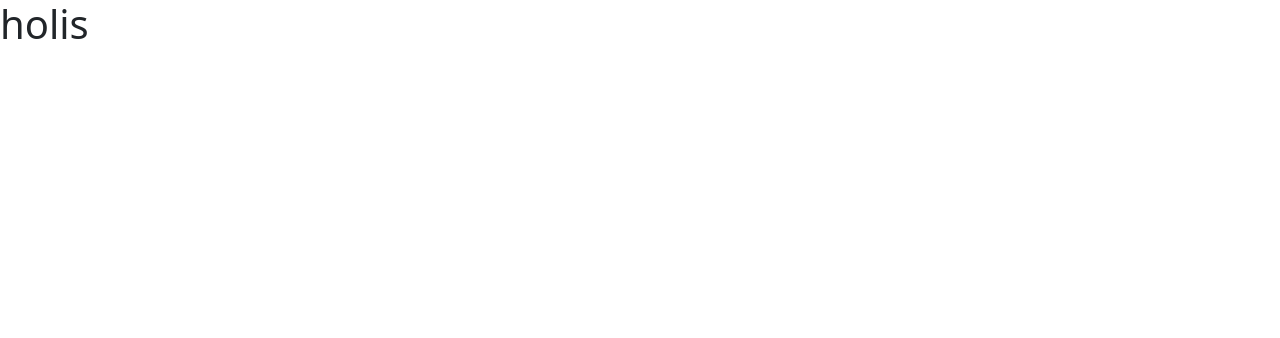
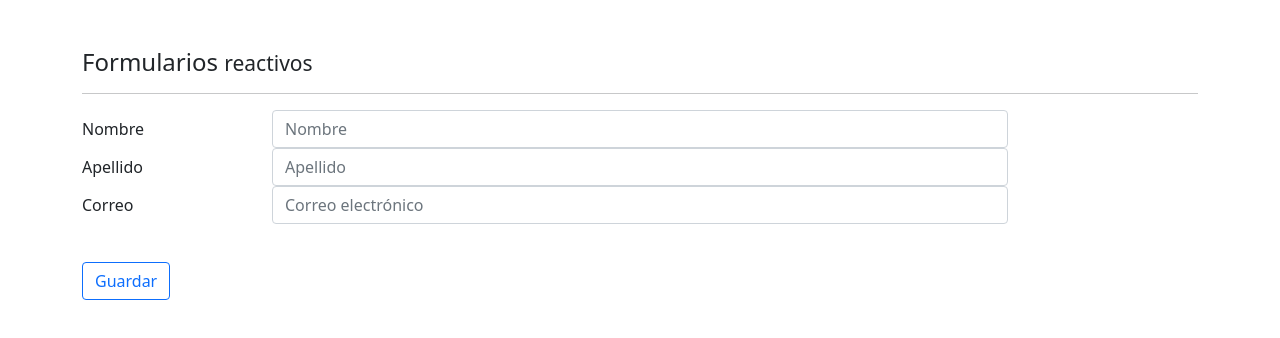
Before and after one commit to KonnyLiz/formularios, an Angular app: page /reactive in a window 1280 px wide. Before the commit this address led to /. Shown: the top 338 px of the page. Built offline with nearby package versions, Linux system fonts and the light colour scheme.

Commit message:
creacion de componentes

```diff
--- a/src/app/app-routing.module.ts
+++ b/src/app/app-routing.module.ts
@@ -1,7 +1,13 @@
 import { NgModule } from '@angular/core';
 import { RouterModule, Routes } from '@angular/router';
+import { ReactiveComponent } from './components/reactive/reactive.component';
+import { TemplateComponent } from './components/template/template.component';
 
-const routes: Routes = [];
+const routes: Routes = [
+  { path: 'template', component: TemplateComponent },
+  { path: 'reactive', component: ReactiveComponent },
+  { path: '**', pathMatch: 'full', redirectTo: 'template' }
+];
 
 @NgModule({
   imports: [RouterModule.forRoot(routes)],
--- a/src/app/app.component.html
+++ b/src/app/app.component.html
@@ -1 +1,3 @@
-<h1>holis</h1>
+<div class="container mt-5">
+  <router-outlet></router-outlet>
+</div>
--- /dev/null
+++ b/src/app/components/reactive/reactive.component.html
@@ -0,0 +1,50 @@
+<h4>Formularios <small> reactivos </small></h4>
+<hr>
+<form autocomplete="off">
+
+  <div>
+
+    <div class="form-group row">
+      <label class="col-2 col-form-label">Nombre</label>
+      <div class="col-8">
+
+        <input class="form-control"
+               type="text"
+               placeholder="Nombre">
+      </div>
+    </div>
+
+    <div class="form-group row">
+      <label class="col-2 col-form-label">Apellido</label>
+      <div class="col-8">
+
+        <input class="form-control"
+               type="text"
+               placeholder="Apellido">
+      </div>
+    </div>
+
+  </div>
+
+  <div class="form-group row">
+    <label class="col-2 col-form-label">Correo</label>
+    <div class="col-8">
+
+      <input class="form-control"
+             type="email"
+             placeholder="Correo electrónico">
+    </div>
+  </div>
+
+
+
+  <div class="form-group row">
+    <label class="col-2 col-form-label">&nbsp;</label>
+    <div class="input-group col-md-8">
+      <button type="submit" class="btn btn-outline-primary btn-block">
+        Guardar
+      </button>
+    </div>
+  </div>
+
+</form>
--- /dev/null
+++ b/src/app/components/reactive/reactive.component.ts
@@ -0,0 +1,15 @@
+import { Component, OnInit } from '@angular/core';
+
+@Component({
+  selector: 'app-reactive',
+  templateUrl: './reactive.component.html',
+  styleUrls: ['./reactive.component.css']
+})
+export class ReactiveComponent implements OnInit {
+
+  constructor() { }
+
+  ngOnInit(): void {
+  }
+
+}
--- /dev/null
+++ b/src/app/components/template/template.component.html
@@ -0,0 +1,39 @@
+<h4>Formularios <small> template </small></h4>
+<hr>
+<form autocomplete="off">
+
+    <div>
+
+        <div class="form-group row">
+            <label class="col-2 col-form-label">Nombre</label>
+            <div class="col-8">
+                <input class="form-control" type="text" placeholder="Nombre">
+            </div>
+        </div>
+
+        <div class="form-group row">
+            <label class="col-2 col-form-label">Apellido</label>
+            <div class="col-8">
+                <input class="form-control" type="text" placeholder="Apellido">
+            </div>
+        </div>
+
+    </div>
+
+    <div class="form-group row">
+        <label class="col-2 col-form-label">Correo</label>
+        <div class="col-8">
+            <input class="form-control" type="email" placeholder="Correo electrónico">
+        </div>
+    </div>
+
+    <div class="form-group row">
+        <label class="col-2 col-form-label">&nbsp;</label>
+        <div class="input-group col-md-8">
+            <button type="submit" class="btn btn-outline-primary btn-block">
+                Guardar
+            </button>
+        </div>
+    </div>
+
+</form>
--- /dev/null
+++ b/src/app/components/template/template.component.ts
@@ -0,0 +1,15 @@
+import { Component, OnInit } from '@angular/core';
+
+@Component({
+  selector: 'app-template',
+  templateUrl: './template.component.html',
+  styleUrls: ['./template.component.css']
+})
+export class TemplateComponent implements OnInit {
+
+  constructor() { }
+
+  ngOnInit(): void {
+  }
+
+}
```
Also changed, not shown: src/app/app.module.ts (+8 -2 lines), src/app/components/reactive/reactive.component.css (added), src/app/components/template/template.component.css (added).
